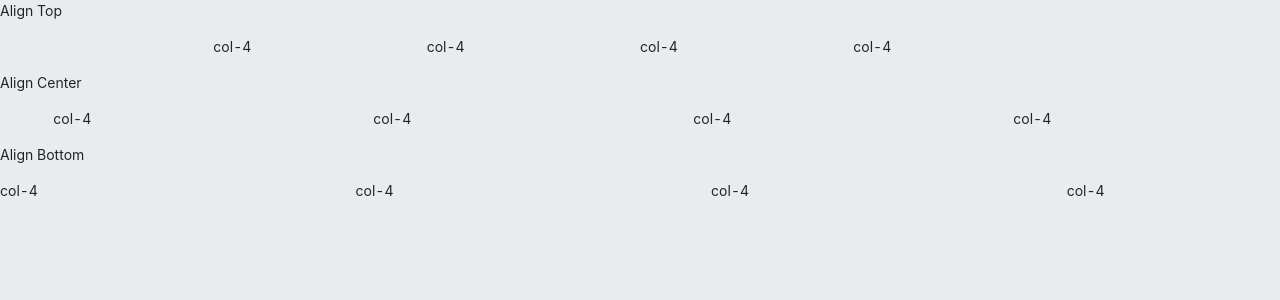
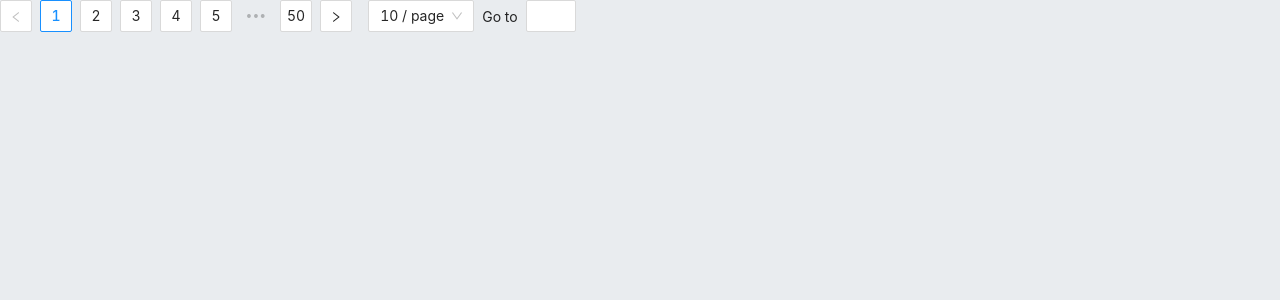
Before and after one commit to ponponon/image_search_web, a Vue app: page /demo in a window 1280 px wide. Shown: the top 300 px of the page. Built offline with nearby package versions, Linux system fonts and the light colour scheme; what vue-json-viewer would draw is missing.

Commit message:
加入分页器

```diff
--- a/src/components/Demo.vue
+++ b/src/components/Demo.vue
@@ -1,49 +1,18 @@
 <template>
-    <p>Align Top</p>
-    <a-row type="flex" justify="center" align="top">
-      <a-col :span="4">
-        <p class="height-100">col-4</p>
-      </a-col>
-      <a-col :span="4">
-        <p class="height-50">col-4</p>
-      </a-col>
-      <a-col :span="4">
-        <p class="height-120">col-4</p>
-      </a-col>
-      <a-col :span="4">
-        <p class="height-80">col-4</p>
-      </a-col>
-    </a-row>
+    <div>
+        <a-pagination v-model:current="current1" show-quick-jumper :total="500" @change="onChange" />
+        <br />
+        <!-- <a-pagination v-model:current="current2" show-quick-jumper :total="500" disabled show-less-items
+            @change="onChange" /> -->
+    </div>
+</template>
+<script setup>
+import { ref } from 'vue';
 
-    <p>Align Center</p>
-    <a-row type="flex" justify="space-around" align="middle">
-      <a-col :span="4">
-        <p class="height-100">col-4</p>
-      </a-col>
-      <a-col :span="4">
-        <p class="height-50">col-4</p>
-      </a-col>
-      <a-col :span="4">
-        <p class="height-120">col-4</p>
-      </a-col>
-      <a-col :span="4">
-        <p class="height-80">col-4</p>
-      </a-col>
-    </a-row>
 
-    <p>Align Bottom</p>
-    <a-row type="flex" justify="space-between" align="bottom">
-      <a-col :span="4">
-        <p class="height-100">col-4</p>
-      </a-col>
-      <a-col :span="4">
-        <p class="height-50">col-4</p>
-      </a-col>
-      <a-col :span="4">
-        <p class="height-120">col-4</p>
-      </a-col>
-      <a-col :span="4">
-        <p class="height-80">col-4</p>
-      </a-col>
-    </a-row>
-  </template>
+const current1 = ref(1);
+const current2 = ref(2);
+const onChange = pageNumber => {
+    console.log('Page: ', pageNumber);
+};
+</script>
--- a/src/components/meta/MetaList.vue
+++ b/src/components/meta/MetaList.vue
@@ -43,6 +43,9 @@
                 </template>
             </template>
         </a-table>
+
+        <a-pagination v-model:current="offsetPlusOne" show-quick-jumper :total="totalMeta" @change="onChange" />
+        <br />
     </div>
 
     <a-drawer :visible="isDrawerVisible" placement="right" @close="closeDrawer" :width="1000">
@@ -54,12 +57,16 @@
 
 <script setup>
 import axios from "axios";
-import { ref, reactive } from "vue";
+import { ref, reactive, computed } from "vue";
 import { useRouter, useRoute } from "vue-router";
 import { onMounted } from "vue";
 
 onMounted(async () => {
     document.title = "母本列表"; // 设置浏览器标签页的标题
+});
+
+const offsetPlusOne = computed(() => {
+    return formState.value.offset + 1;
 });
 
 const route = useRoute();
@@ -104,7 +111,10 @@ const formState = reactive({
     hash_code: route.query.hash_code || null,
     company_id: route.query.company_id || null,
     limit: route.query.limit || 20,
+    offset: route.query.offset || 0,
 });
+
+const totalMeta = ref(0);
 
 const columns = [
     {
@@ -184,6 +194,7 @@ const sendRequest = () => {
         })
         .then((response) => {
             dataSource.value = response.data.data;
+            totalMeta.value = response.data.total;
         })
         .catch((error) => {
             console.error(error);
```
